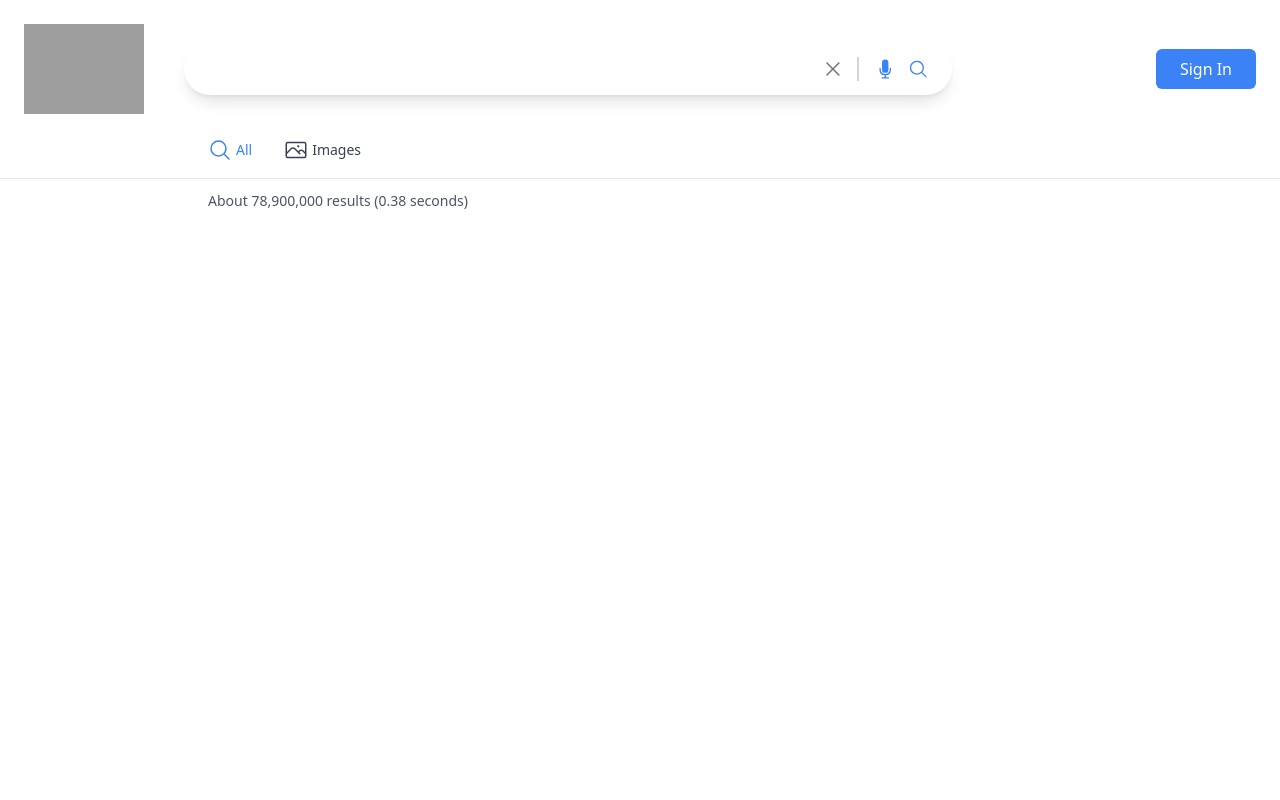
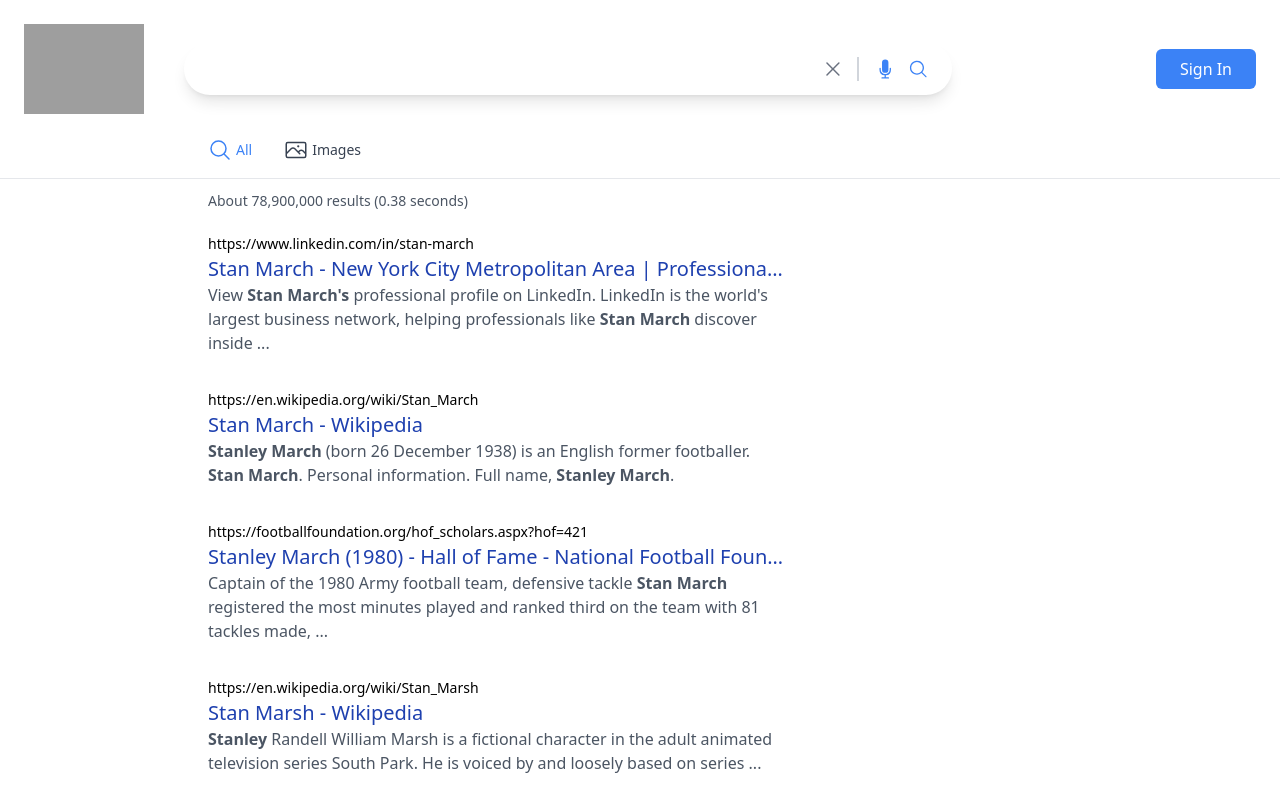
Before and after one commit to StarDust198/google-nextjs, a Next.js app: page /search in a window 1280 px wide. Shown: the top 800 px of the page. Built offline with nearby package versions, Linux system fonts and the light colour scheme; no server answers; grey boxes are pictures that could not be loaded.

Commit message:
add interfaces & search results

```diff
--- a/components/SearchInfo/SearchInfo.props.ts
+++ b/components/SearchInfo/SearchInfo.props.ts
@@ -1,7 +1,10 @@
 import { DetailedHTMLProps, HTMLAttributes } from 'react';
 
 export interface SearchInfoProps
-  extends DetailedHTMLProps<HTMLAttributes<HTMLDivElement>, HTMLDivElement> {
+  extends DetailedHTMLProps<
+    HTMLAttributes<HTMLParagraphElement>,
+    HTMLParagraphElement
+  > {
   time: string;
   total: string;
 }
--- a/components/SearchInfo/SearchInfo.tsx
+++ b/components/SearchInfo/SearchInfo.tsx
@@ -8,10 +8,8 @@
   ...props
 }: SearchInfoProps) => {
   return (
-    <div className="w-full px-3 sm:pl-[5%] md:pl-[14%] lg:pl-52" {...props}>
-      <p className="text-sm text-gray-600 mb-5 mt-3">
-        About {total} results ({time} seconds)
-      </p>
-    </div>
+    <p className={`text-sm text-gray-600 mb-5 mt-3 ${className}`} {...props}>
+      About {total} results ({time} seconds)
+    </p>
   );
 };
--- /dev/null
+++ b/components/SearchResult/SearchResult.props.ts
@@ -0,0 +1,9 @@
+import { DetailedHTMLProps, HTMLAttributes } from 'react';
+import { FoundItem } from '../../interfaces/searchResults.interface';
+
+export interface SearchResultProps
+  extends Omit<
+      DetailedHTMLProps<HTMLAttributes<HTMLDivElement>, HTMLDivElement>,
+      'title'
+    >,
+    FoundItem {}
--- /dev/null
+++ b/components/SearchResult/SearchResult.tsx
@@ -0,0 +1,28 @@
+import cn from 'classnames';
+import Parser from 'html-react-parser';
+import { SearchResultProps } from './SearchResult.props';
+
+export const SearchResult = ({
+  link,
+  formattedUrl,
+  title,
+  htmlSnippet,
+  className,
+  ...props
+}: SearchResultProps) => {
+  return (
+    <div className={cn('max-w-xl mb-8', className)} {...props}>
+      <div className="group">
+        <a href={link} className="text-sm truncate">
+          {formattedUrl}
+        </a>
+        <a href={link} className="group-hover:underline decoration-blue-800">
+          <h2 className="text-xl font-medium text-blue-800 truncate">
+            {title}
+          </h2>
+        </a>
+      </div>
+      <p className="text-gray-600">{Parser(htmlSnippet)}</p>
+    </div>
+  );
+};
--- a/components/index.ts
+++ b/components/index.ts
@@ -4,3 +4,4 @@
 export * from './User/User';
 export * from './SearchHeaderOption/SearchHeaderOption';
 export * from './SearchInfo/SearchInfo';
+export * from './SearchResult/SearchResult';
--- a/package.json
+++ b/package.json
@@ -17,6 +17,7 @@
     "classnames": "^2.3.2",
     "eslint": "8.30.0",
     "eslint-config-next": "13.0.7",
+    "html-react-parser": "^3.0.4",
     "next": "13.0.7",
     "next-auth": "^4.18.6",
     "react": "18.2.0",
--- a/pages/index.tsx
+++ b/pages/index.tsx
@@ -4,8 +4,7 @@
 import { useRouter } from 'next/router';
 import { MagnifyingGlassIcon, MicrophoneIcon } from '@heroicons/react/24/solid';
 
-import { Header } from '../components';
-import { Footer } from '../components/Footer/Footer';
+import { Header, Footer } from '../components';
 
 // import { Inter } from '@next/font/google'
 // const inter = Inter({ subsets: ['latin'] })
--- a/pages/search.tsx
+++ b/pages/search.tsx
@@ -1,11 +1,11 @@
 import { GetServerSideProps, GetServerSidePropsContext } from 'next';
 import Head from 'next/head';
-import { ParsedUrlQuery } from 'node:querystring';
-import { SearchHeader } from '../components/SearchHeader/SearchHeader';
-import { SearchInfo } from '../components/SearchInfo/SearchInfo';
+import { ParsedUrlQuery } from 'querystring';
+import { SearchHeader, SearchInfo, SearchResult } from '../components';
+import { FoundItem, FoundResult } from '../interfaces/searchResults.interface';
 import response from '../response.json';
 
-function Search({ results, term }: { results: any; term: string }) {
+function Search({ results, term }: SearchProps) {
   console.log(results);
 
   return (
@@ -18,10 +18,23 @@
         <SearchHeader />
 
         {/* Search results */}
-        <SearchInfo
-          time={results.searchInformation.formattedSearchTime}
-          total={results.searchInformation.formattedTotalResults}
-        />
+        <div className="w-full px-3 sm:pl-[5%] md:pl-[14%] lg:pl-52">
+          <SearchInfo
+            time={results.searchInformation.formattedSearchTime}
+            total={results.searchInformation.formattedTotalResults}
+          />
+          {results.items.map(
+            ({ link, formattedUrl, title, htmlSnippet }: FoundItem) => (
+              <SearchResult
+                key={link}
+                link={link}
+                formattedUrl={formattedUrl}
+                title={title}
+                htmlSnippet={htmlSnippet}
+              />
+            )
+          )}
+        </div>
       </div>
     </>
   );
@@ -29,24 +42,31 @@
 
 export default Search;
 
-export const getServerSideProps: GetServerSideProps = async (
+export const getServerSideProps: GetServerSideProps<SearchProps> = async (
   context: GetServerSidePropsContext<ParsedUrlQuery>
 ) => {
   const mock = true;
+
+  const term = typeof context.query.term === 'string' ? context.query.term : '';
 
   const data = mock
     ? response
     : await fetch(
         `https://www.googleapis.com/customsearch/v1?key=${
           process.env.API_KEY
-        }&cx=${process.env.CONTEXT_KEY}&q=${context.query.term}${
+        }&cx=${process.env.CONTEXT_KEY}&q=${term}${
           context.query.searchType && '&searchType=image'
         }`
       ).then((response) => response.json());
   return {
     props: {
-      term: context.query.term,
+      term,
       results: data,
     },
   };
 };
+
+interface SearchProps extends Record<string, unknown> {
+  term: string;
+  results: FoundResult;
+}
```
Also changed, not shown: interfaces/searchResults.interface.ts (added, +18 -0 lines), 1 other file (tests, documents, lock files or other folders).
